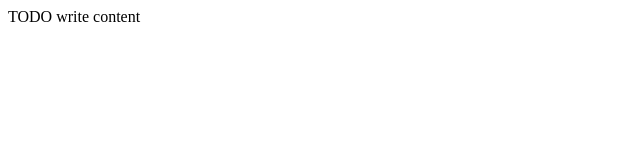
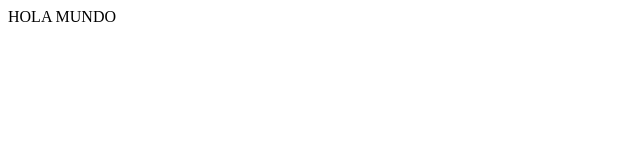
Before and after one commit to wilcort/LABgithub01, a website: page LAB02github/public_html/index.html in a window 1280 px wide. Shown: the full height of the page, 0-640 px from the left. Drawn offline with Linux system fonts and the light colour scheme.

Commit message:
SE ingreso nuevos datos

```diff
--- a/LAB02github/public_html/index.html
+++ b/LAB02github/public_html/index.html
@@ -6,11 +6,11 @@
 -->
 <html>
     <head>
-        <title>TODO supply a title</title>
+        <title>TAREA NUMERO 01 </title>
         <meta charset="UTF-8">
         <meta name="viewport" content="width=device-width, initial-scale=1.0">
     </head>
     <body>
-        <div>TODO write content</div>
+        <div>HOLA MUNDO</div>
     </body>
 </html>
```
